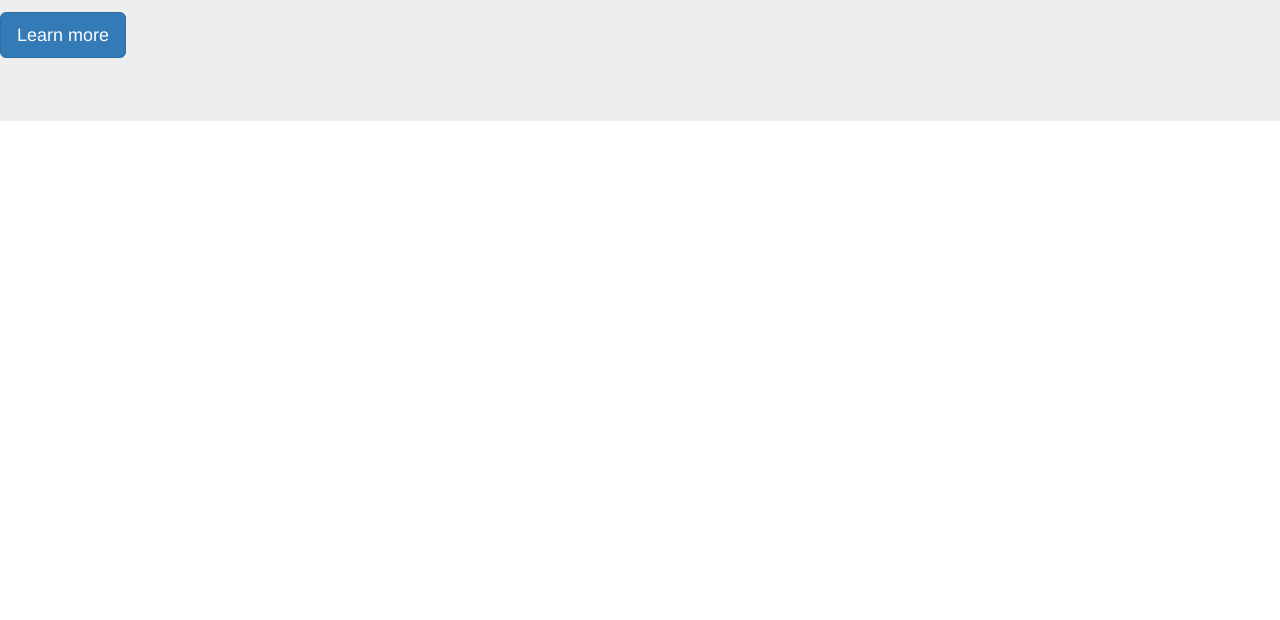
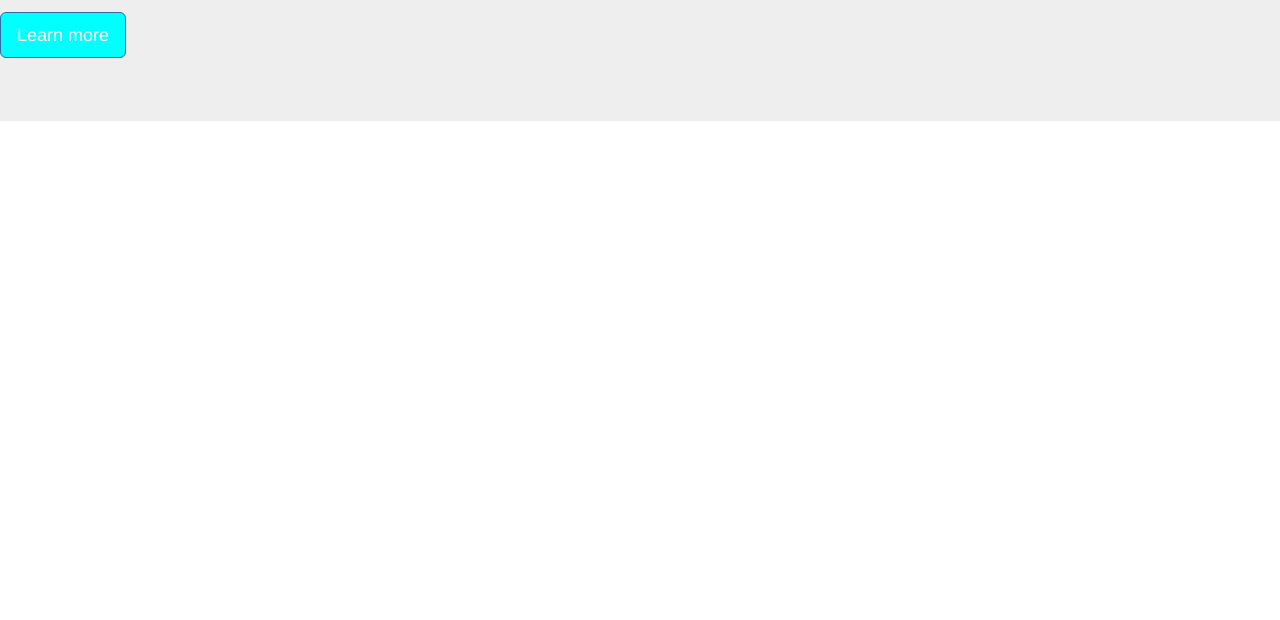
Before and after one commit to dtschulte/practice, a plain HTML site: page index.html in a window 1280 px wide. Shown: the part 180-800 px from the top of the page. Drawn offline with nearby package versions, Linux system fonts and the light colour scheme; files that its build step writes are made by us from their sources.

Commit message:
Changed button color.

```diff
--- a/index.html
+++ b/index.html
@@ -8,7 +8,7 @@
     <!-- Latest compiled and minified CSS -->
     <link rel="stylesheet" href="https://maxcdn.bootstrapcdn.com/bootstrap/3.3.7/css/bootstrap.min.css" integrity="sha384-BVYiiSIFeK1dGmJRAkycuHAHRg32OmUcww7on3RYdg4Va+PmSTsz/K68vbdEjh4u"
         crossorigin="anonymous">
-    <link href="css/style.css" rel="stylesheet">
+    <link href="style.css" rel="stylesheet">
 </head>
 
 <body>
--- a/style.css
+++ b/style.css
@@ -0,0 +1,4 @@
+.btn-primary.btn-lg {
+    background-color: #00FFFF;
+    background-border: black;
+}
```
